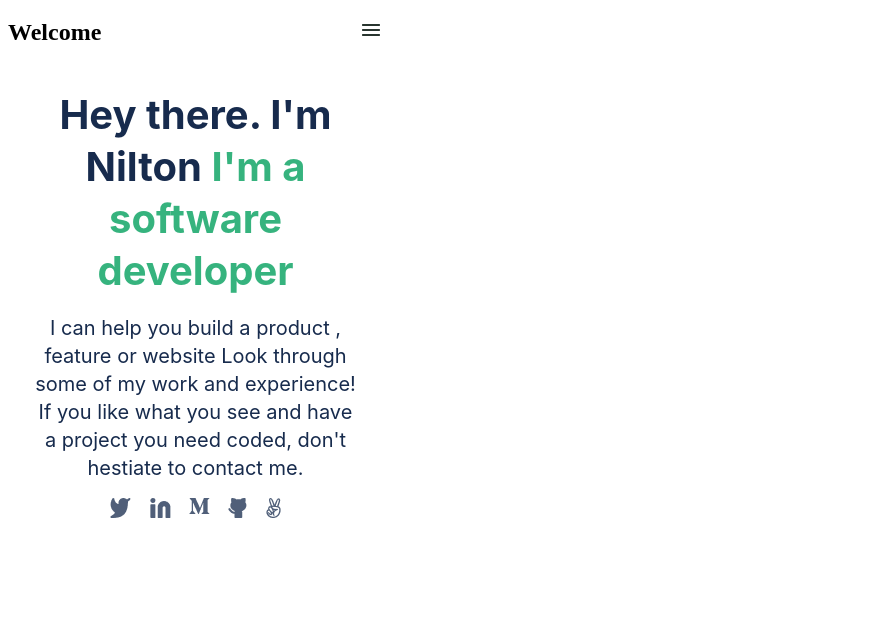
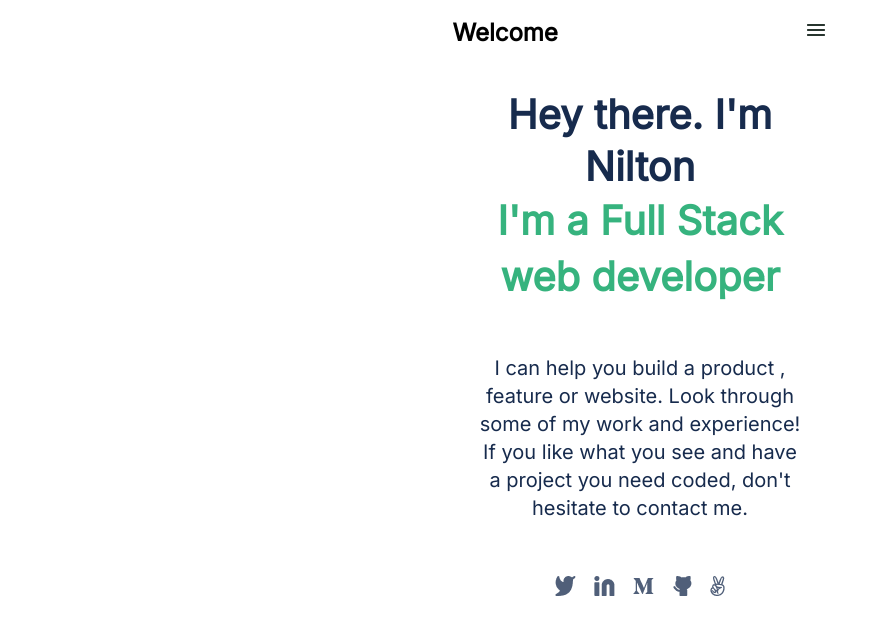
Before and after one commit to Nkaleth/My-portfolio, a website: page index.html in a window 1280 px wide. Shown: the top 634 px of the page, without its empty margins (0-878 px from the left). Drawn offline with Linux system fonts and the light colour scheme.

Commit message:
add styles in css, add header and main part of html

```diff
--- a/index.html
+++ b/index.html
@@ -7,16 +7,16 @@
     <title>My Portfolio</title>
     <link rel="stylesheet" href="style.css">
 </head>
-<body>
+<body class="body">
     <div class="first-part">
         <header class="topnav">
             <h2>Welcome</h2>
             <a href="#"><img src="img/Icon - Menu.png"></a>
         </header>
         <section class="aboutMe">
-            <h1>Hey there. I'm Nilton<span> I'm a software developer</span></h1>
-            <p> I can help you build a product , feature or website Look through some of my work and experience! If you like what you see and have a project you need coded,
-                don't hestiate to contact me.</p>
+            <h1>Hey there. I'm Nilton<span> I'm a Full Stack web developer</span></h1>
+            <p> I can help you build a product , feature or website. Look through some of my work and experience! If you like what you see and have a project you need coded,
+                don't hesitate to contact me.</p>
         </section>
         <div class="social">
             <a href="https://twitter.com/NoeSeguraL"><img src="img/twitter.png"></a>
--- a/style.css
+++ b/style.css
@@ -1,5 +1,11 @@
+@import url('https://fonts.googleapis.com/css2?family=Inter:wght@200;300;400&display=swap');
+* {
+  font-family: 'Inter', sans-serif;
+  font-style: normal;
+}
 body{
-  background-color: #FFFFFF;
+  display: flex;
+  justify-content: center;
 }
 .first-part{
   height: 6715px;
@@ -12,50 +18,47 @@ body{
 h1{
   width: 327px;
   height: 192px;
-  font-family: 'Inter';
-  font-style: normal;
   font-weight: 700;
   font-size: 40px;
   line-height: 52px;
+  display: flex;
+  flex-direction: column;
   text-align: center;
   color: #172b4d;
 
 }
 h1 span{
-  font-family: 'Inter';
-  font-style: normal;
   font-weight: 700;
   font-size: 40px;
-  line-height: 52px;
+  line-height: 56px;
   text-align: center;
   color: #36b37e;
 }
 .aboutMe p{
   width: 327px;
   height: 164px;
-  font-family: 'Inter';
   font-size: 20px;
   font-weight: 400;
   line-height: 28px;
   letter-spacing: 0em;
+  padding-top: 40px;
+  padding-bottom: 40px;
   text-align: center;
   color: #172b4d;
 
 }
+.first-part .topnav{
+  background-color: #FFFFFF;
+  height: 48px;
+  width: 375px;
+  border-radius: 0px;
+  display: flex;
+  justify-content: space-between;
+  align-items: center;
+}
 .first-part{
   display: flex;
   flex-direction: column;
-  align-items: center;
-}
-.first-part .topnav{
-  height: 48px;
-  width: 375px;
-  left: 0px;
-  top: 0px;
-  border-radius: 0px;
-
-  display: flex;
-  justify-content: space-between;
   align-items: center;
 }
 .first-part .social{
@@ -66,4 +69,5 @@ h1 span{
   border-radius: 0px;
   display: flex;
   justify-content: space-between;
+  align-items: center;
 }
```
